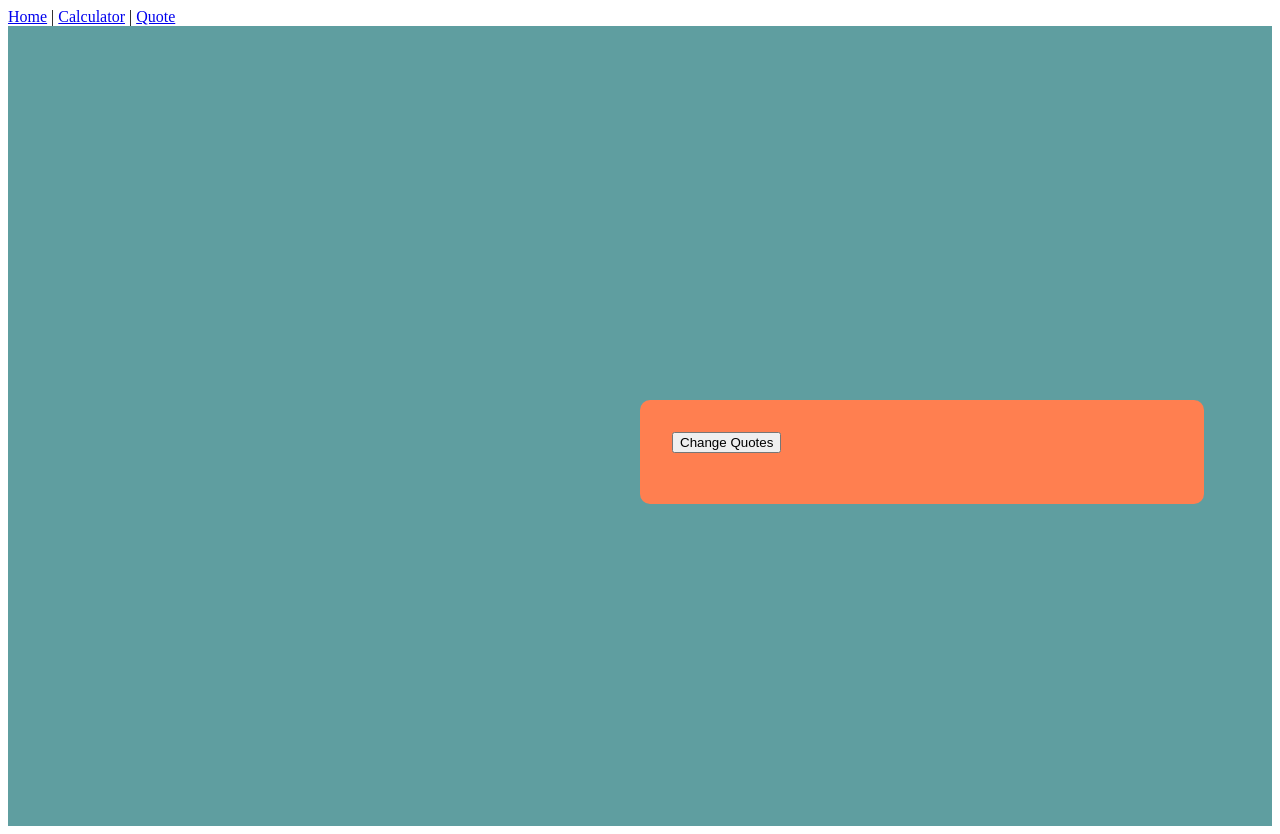
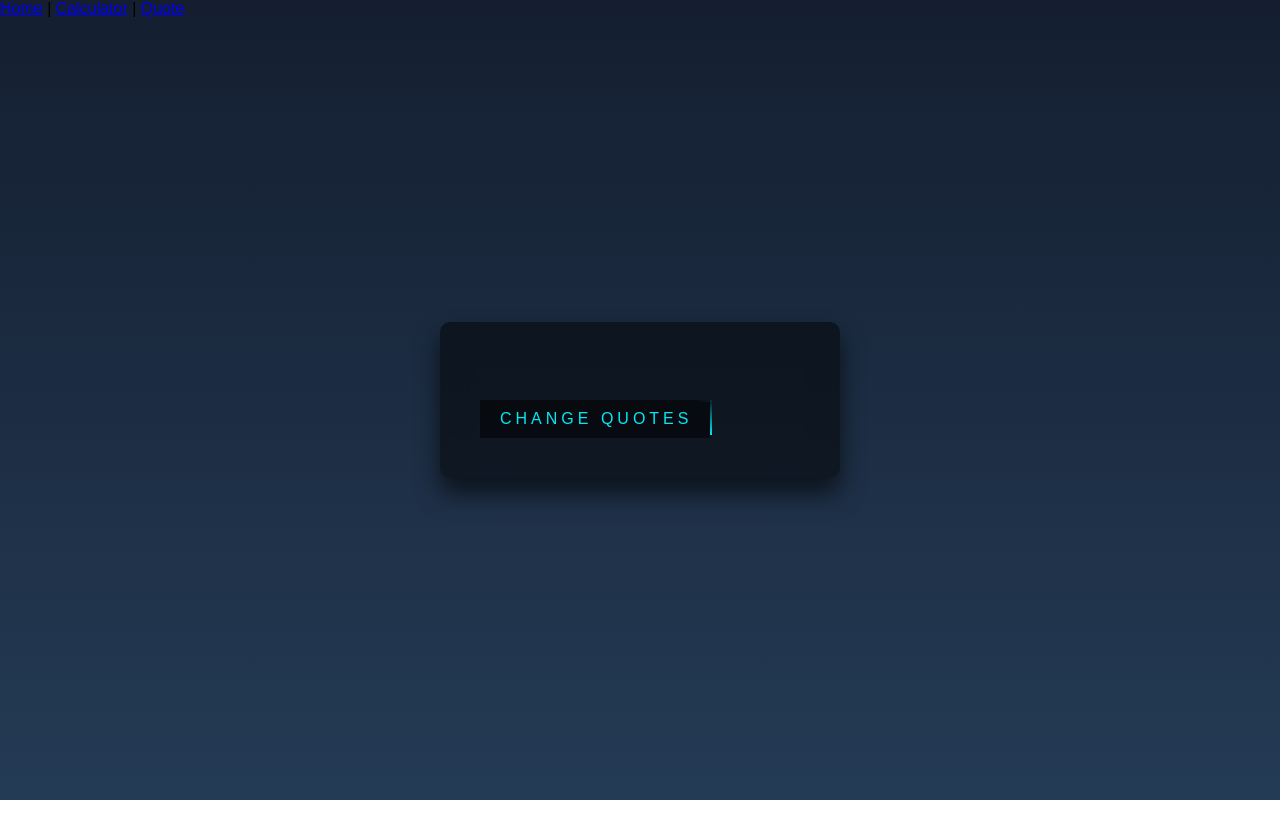
Before and after one commit to chinweokwu/Calculator-App, a React (Create React App) app: page /quote in a window 1280 px wide. After the commit the page ends 800 px from the top, so only its background shows below. Built offline with nearby package versions, Linux system fonts and the light colour scheme; no server answers.

Commit message:
add styles to quote

```diff
--- a/src/components/quotes.js
+++ b/src/components/quotes.js
@@ -21,17 +21,16 @@
 
   return (
     <div className="quote">
-      <div className="quote-box">
-        <div className="quote-container">
-          <div className="quote-button">
-            {' '}
-            <button type="button" onClick={handleClick}>Change Quotes</button>
-          </div>
-          <div className="main-quote">
-            <h3>{quotes}</h3>
-          </div>
-          <div className="author">{author}</div>
-        </div>
+      <div className="login-box">
+        <h3>{quotes}</h3>
+        <div className="author">{author}</div>
+        <button type="button" onClick={handleClick}>
+          <span />
+          <span />
+          <span />
+          <span />
+          Change Quotes
+        </button>
       </div>
     </div>
   );
--- a/src/index.css
+++ b/src/index.css
@@ -1,3 +1,9 @@
+body {
+  height: 100%;
+  margin: 0;
+  font-family: sans-serif;
+  background: linear-gradient(#141e30, #243b55) fixed;
+}
 .calculator {
   display: flex;
   text-align: center;
@@ -36,9 +42,6 @@
 
 .quote {
   display: flex;
-  justify-content: center;
-  min-height: 100vh;
-  background-color: cadetblue;
 }
 
 .quote-box {
@@ -50,3 +53,144 @@
   padding: 2em;
   border-radius: 10px 10px 10px 10px;
 }
+.login-box {
+  position: absolute;
+  top: 50%;
+  left: 50%;
+  width: 400px;
+  padding: 40px;
+  transform: translate(-50%, -50%);
+  background: rgba(0, 0, 0, 0.5);
+  box-sizing: border-box;
+  box-shadow: 0 15px 25px rgba(0, 0, 0, 0.6);
+  border-radius: 10px;
+  backdrop-filter: blur(14px);
+}
+
+.login-box h3{
+  margin: 0 0 30px;
+  padding: 0;
+  color: #fff;
+  text-align: center;
+}
+
+.login-box .author{
+  color: #dbdbdb6c;
+  margin: 0 0 30px;
+  text-align: center;
+}
+
+.login-box  button {
+  position: relative;
+  display: inline-block;
+  padding: 10px 20px;
+  color: #03e9f4;
+  font-size: 16px;
+  text-decoration: none;
+  text-transform: uppercase;
+  overflow: hidden;
+  transition: 0.5s;
+  margin-top: 0.5rem;
+  letter-spacing: 4px;
+  border: none;
+  background: rgba(0, 0, 0, 0.5);
+}
+
+.login-box button:hover {
+  background: #03e9f4;
+  color: #fff;
+  border-radius: 5px;
+  box-shadow:
+    0 0 5px #03e9f4,
+    0 0 25px #03e9f4,
+    0 0 50px #03e9f4,
+    0 0 100px #03e9f4;
+}
+
+.login-box button span {
+  position: absolute;
+  display: block;
+}
+
+.login-box button span:nth-child(1) {
+  top: 0;
+  left: -100%;
+  width: 100%;
+  height: 2px;
+  background: linear-gradient(90deg, transparent, #03e9f4);
+  animation: btn-anim1 1s linear infinite;
+}
+
+@keyframes btn-anim1 {
+  0% {
+    left: -100%;
+  }
+
+  50%,
+  100% {
+    left: 100%;
+  }
+}
+
+.login-box button span:nth-child(2) {
+  top: -100%;
+  right: 0;
+  width: 2px;
+  height: 100%;
+  background: linear-gradient(180deg, transparent, #03e9f4);
+  animation: btn-anim2 1s linear infinite;
+  animation-delay: 0.25s;
+}
+
+@keyframes btn-anim2 {
+  0% {
+    top: -100%;
+  }
+
+  50%,
+  100% {
+    top: 100%;
+  }
+}
+
+.login-box button span:nth-child(3) {
+  bottom: 0;
+  right: -100%;
+  width: 100%;
+  height: 2px;
+  background: linear-gradient(270deg, transparent, #03e9f4);
+  animation: btn-anim3 1s linear infinite;
+  animation-delay: 0.5s;
+}
+
+@keyframes btn-anim3 {
+  0% {
+    right: -100%;
+  }
+
+  50%,
+  100% {
+    right: 100%;
+  }
+}
+
+.login-box button span:nth-child(4) {
+  bottom: -100%;
+  left: 0;
+  width: 2px;
+  height: 100%;
+  background: linear-gradient(360deg, transparent, #03e9f4);
+  animation: btn-anim4 1s linear infinite;
+  animation-delay: 0.75s;
+}
+
+@keyframes btn-anim4 {
+  0% {
+    bottom: -100%;
+  }
+
+  50%,
+  100% {
+    bottom: 100%;
+  }
+}
```
